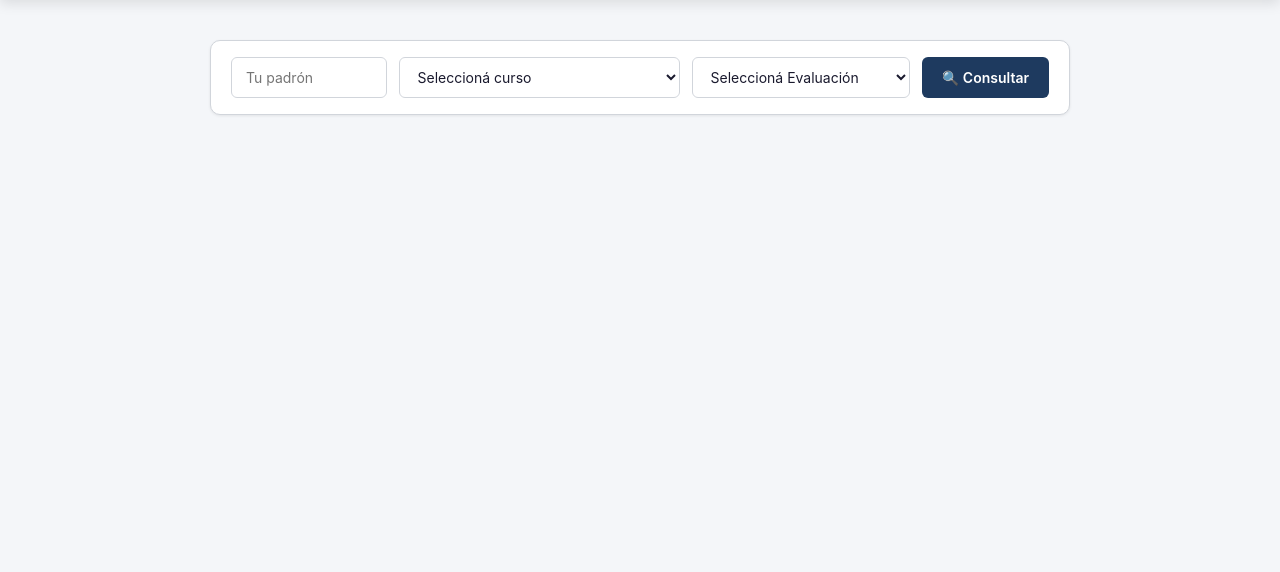
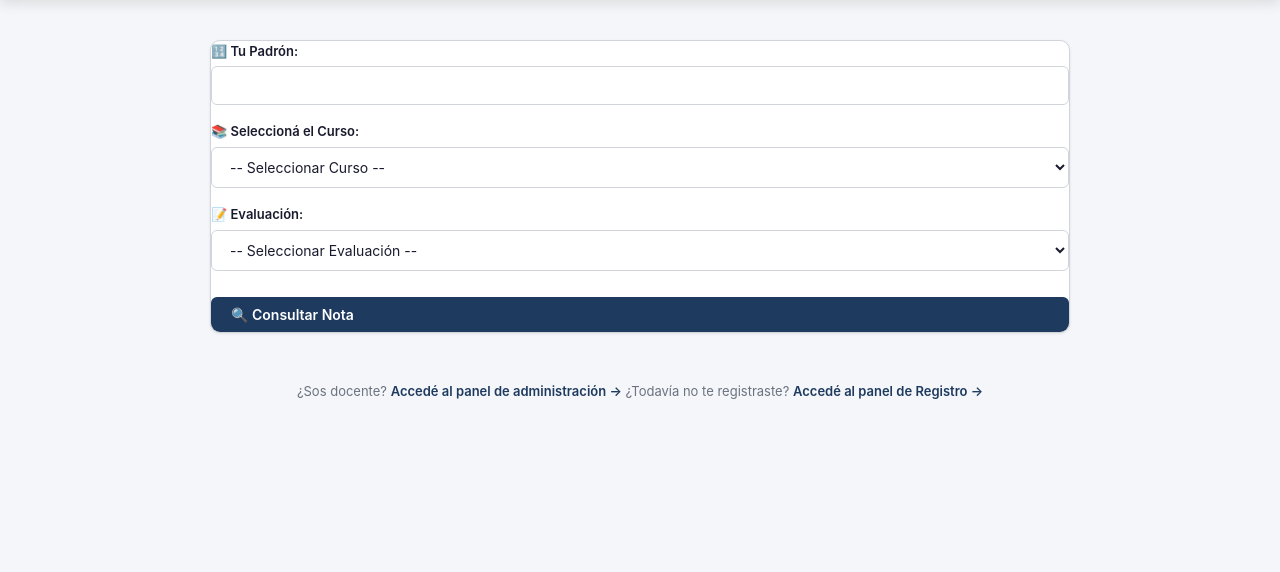
Before and after one commit to spereyra-spec2/Proyecto-Final-Integrador-IDS, a Flask app: template frontend/templates/alumno-notas.html in a window 1280 px wide. Shown: the part 70-642 px from the top of the page. After the commit the page ends 469 px from the top, so only its background shows below. Run offline with Flask 3, Linux system fonts and the light colour scheme; the template is opened without the code that fills it, so the values that code supplies are empty.

Commit message:
Modifico notas para vista alumnos

```diff
--- a/frontend/templates/alumno-inicio.html
+++ b/frontend/templates/alumno-inicio.html
@@ -25,7 +25,7 @@
 
   <!-- Features -->
   <div class="features">
-    <a href="{{ url_for('notas.alumno_ver_nota') }}" class="feature-card">
+    <a href="{{ url_for('alumno.alumno_ver_nota') }}" class="feature-card">
       <div class="feature-icon">📝</div>
       <div class="feature-title">Mis Notas</div>
       <div class="feature-desc">Consultá tus calificaciones en parciales, parcialitos y TPs</div>
--- a/frontend/templates/alumno-notas.html
+++ b/frontend/templates/alumno-notas.html
@@ -22,31 +22,51 @@
   <div class="public-container">
     <div class="card" style="margin-bottom:24px">
 
-      <form method="GET" action="{{ url_for('notas.alumno_ver_nota') }}" class="card-body" style="display:flex; gap:12px; flex-wrap:wrap; padding:16px 20px">
+      <form action="/alumno/notas/ver" method="GET" class="form-container">
 
-        <input type="number" class="form-input" id="padron" name="padron" placeholder="Tu padrón" value="{{ request.args.get('padron', '') }}" style="flex:1; min-width:130px" required />
+    <div class="form-group">
+        <label class="form-label" for="padron">🔢 Tu Padrón:</label>
+        <input type="number" id="padron" name="padron" class="form-input" value="{{ padron if padron else '' }}" required>
+    </div>
 
-        <select class="form-select" id="curso-select" name="curso_id" style="flex:2; min-width:200px" required>
-          <option value="">Seleccioná curso</option>
-          {% for curso in cursos %}
-            <option value="{{ curso.id }}" {% if request.args.get('curso_id') == curso.id|string %} selected {% endif %}>
-              {{ curso.nombre }} ({{ curso.codigo }})
-            </option>
-          {% endfor %}
+    <div class="form-group">
+        <label class="form-label" for="curso_id">📚 Seleccioná el Curso:</label>
+        <select id="curso_id" name="curso_id" class="form-input" onchange="recargarEvaluaciones()" required>
+            <option value="">-- Seleccionar Curso --</option>
+            {% for curso in cursos_db %}
+                <option value="{{ curso.id }}" {% if curso.id|string == curso_id|string %}selected{% endif %}>
+                    {{ curso.nombre }}
+                </option>
+            {% endfor %}
         </select>
+    </div>
 
-        <select class="form-select" id="tipo-evaluacion-select" name="tipo_evaluacion" style="flex:1.5; min-width:180px" required>
-          <option value="">Seleccioná Evaluación</option>
-          {% for evs in tipos_evaluacion %}
-            <option value="{{ evs.id }}" {% if request.args.get('tipo_evaluacion') == evs.id|string %} selected {% endif %}>
-              {{ evs.desc }}
-            </option>
-          {% endfor %}
+    <div class="form-group">
+        <label class="form-label" for="tipo_evaluacion">📝 Evaluación:</label>
+        <select id="tipo_evaluacion" name="tipo_evaluacion" class="form-input" required>
+            <option value="">-- Seleccionar Evaluación --</option>
+            {% for ev in tipos_db %}
+                <option value="{{ ev.id }}" {% if ev.id|string == id_ev|string %}selected{% endif %}>
+                    {{ ev.desc }}
+                </option>
+            {% endfor %}
         </select>
+    </div>
 
-        <button class="btn btn-primary" type="submit">🔍 Consultar</button>
-      </form>
-    </div>
+    <button type="submit" class="btn btn-primary" style="width: 100%; margin-top: 10px;">🔍 Consultar Nota</button>
+</form>
+
+<script>
+function recargarEvaluaciones() {
+    const curso_id = document.getElementById('curso_id').value;
+    const padron = document.getElementById('padron').value;
+
+    // Si seleccionó un curso válido, refrescamos la vista trayendo las evaluaciones de ese curso
+    if (cursoId) {
+        window.location.href = `/alumnos/ver?curso_id=${cursoId}&padron=${padron}`;
+    }
+}
+</script>
 
     {% if request.args.get('padron') %}
       {% if nota %}
--- a/frontend/templates/base_general.html
+++ b/frontend/templates/base_general.html
@@ -19,7 +19,7 @@
     <nav class="public-topbar-nav">
 
       <a href="{{ url_for('alumno.inicio') }}" class="{% block active_inicio %}{% endblock %}">Inicio</a>
-      <a href="{{ url_for('notas.alumno_ver_nota') }}" class="{% block active_notas %}{% endblock %}">Mis Notas</a>
+      <a href="{{ url_for('alumno.alumno_ver_nota') }}" class="{% block active_notas %}{% endblock %}">Mis Notas</a>
       <a href="#" class="{% block active_grupos %}{% endblock %}">Mi Grupo</a>
       <a href="{{ url_for('asistencia.registrar_asistencia') }}" class="{% block active_asistencia %}{% endblock %}">Asistencia</a>
       <a href="{{ url_for('auth.login') }}" id="boton_rol">Soy Docente</a>
```
Also changed, not shown: backend/src/routes/api_ev_notas.py (+10 -5 lines), frontend/src/routes/alumno.py (+33 -1 lines), frontend/src/routes/ev_notas.py (deleted, +0 -33 lines), frontend/src/services/ev_notas_service.py (+7 -3 lines).
